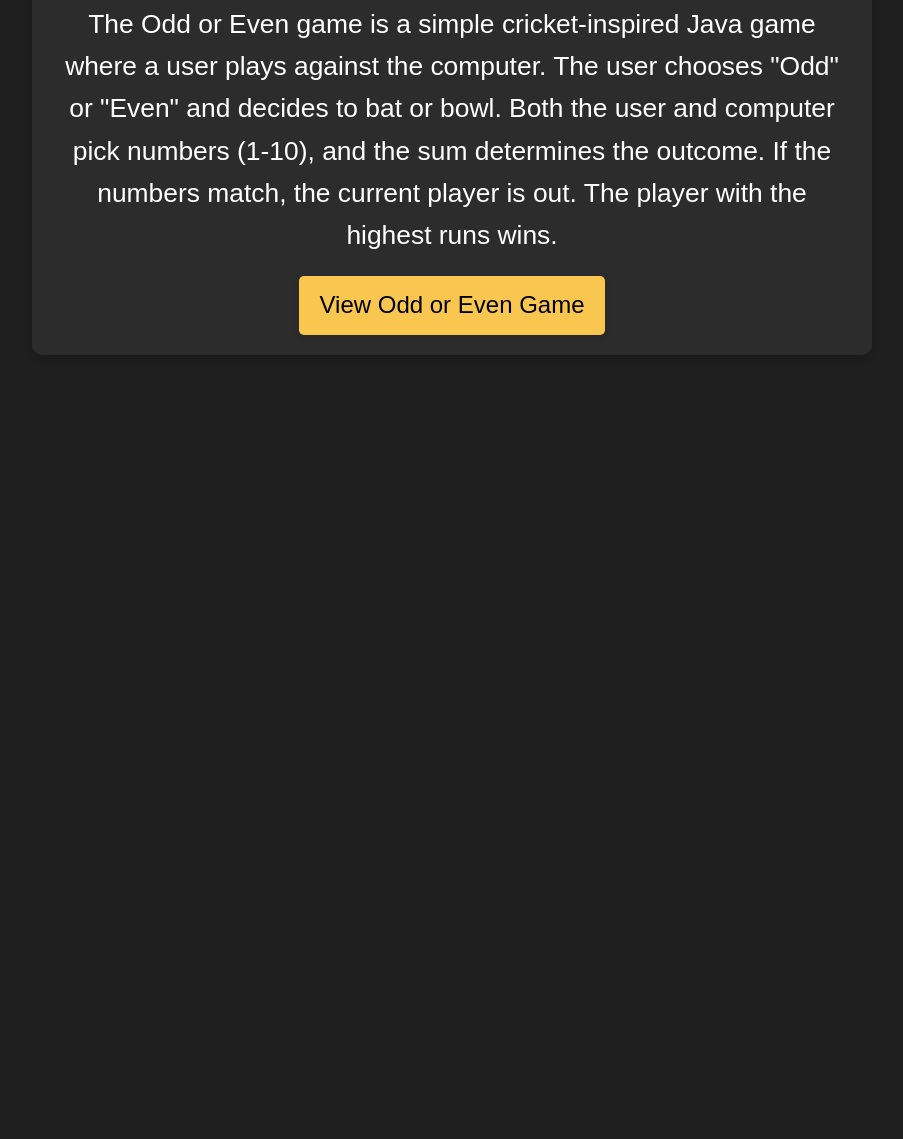
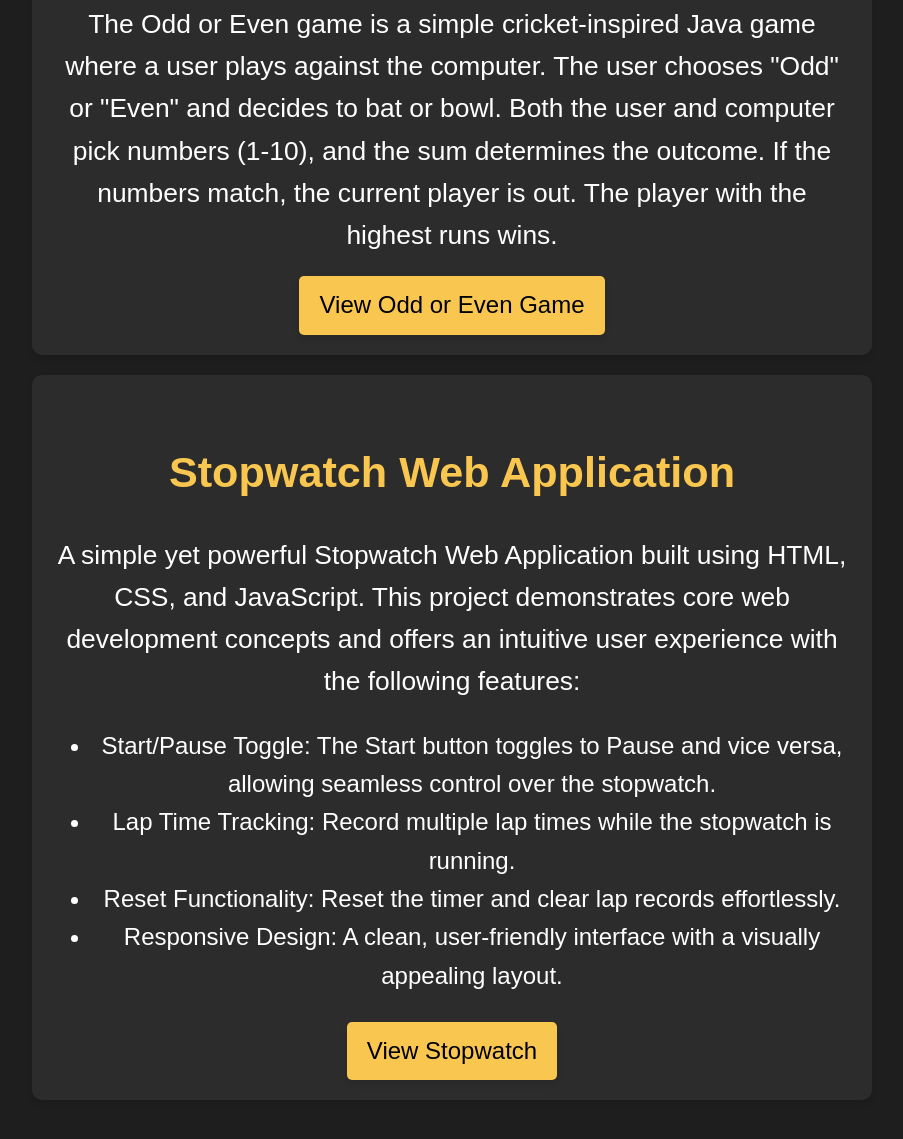
Before and after one commit to FAIZ1409/My_Portfolio, a plain HTML site: page projects.html in a window 1280 px wide. Shown: the part 1471-2610 px from the top of the page, without its empty margins (188-1091 px from the left). Before the commit the page ends 1896 px from the top, so only its background shows below. Drawn offline with Linux system fonts and the light colour scheme.

Commit message:
projects.html

```diff
--- a/projects.html
+++ b/projects.html
@@ -43,6 +43,21 @@
                 <a href="https://github.com/FAIZ1409/Odd-Or-Even-Game" class="btn">View Odd or Even Game</a>
             </div>
 
+            <!-- Project 4 -->
+            <div class="project-box">
+                <h3>Stopwatch Web Application</h3>
+                <p>
+                    A simple yet powerful Stopwatch Web Application built using HTML, CSS, and JavaScript. This project demonstrates core web development concepts and offers an intuitive user experience with the following features:
+                    <ul>
+                        <li>Start/Pause Toggle: The Start button toggles to Pause and vice versa, allowing seamless control over the stopwatch.</li>
+                        <li>Lap Time Tracking: Record multiple lap times while the stopwatch is running.</li>
+                        <li>Reset Functionality: Reset the timer and clear lap records effortlessly.</li>
+                        <li>Responsive Design: A clean, user-friendly interface with a visually appealing layout.</li>
+                    </ul>
+                </p>
+                <a href="https://github.com/FAIZ1409/StopWatch.git" class="btn">View Stopwatch</a>
+            </div>
+
         </div>
     </main>
 
```
